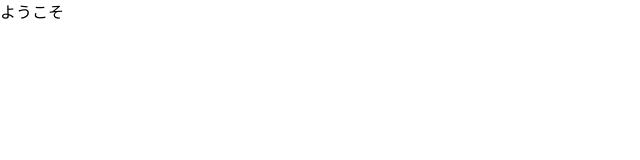
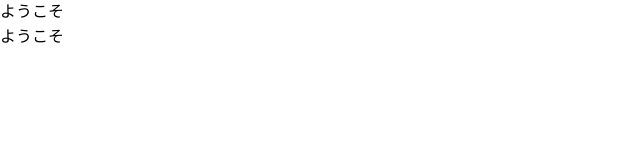
Before and after one commit to first-contributions-ja/first-contributions-ja.github.io, a Next.js app: page / in a window 1280 px wide. Shown: the top 160 px of the page, without its empty margins (0-640 px from the left). Built offline with nearby package versions, Linux system fonts and the light colour scheme.

Commit message:
fix/inter

```diff
--- a/src/app/globals.css
+++ b/src/app/globals.css
@@ -3,3 +3,4 @@
 @tailwind utilities;
 
 @import url("https://fonts.googleapis.com/css2?family=Noto+Sans+JP:wght@400;700&display=swap");
+@import url("https://fonts.googleapis.com/css2?family=Inter:wght@400;700&display=swap");
--- a/src/app/page.tsx
+++ b/src/app/page.tsx
@@ -1,3 +1,8 @@
 export default function Home() {
-  return <div>ようこそ</div>;
+  return (
+    <>
+      <div className="font-noto-sans-jp">ようこそ</div>
+      <div className="font-inter">ようこそ</div>
+    </>
+  );
 }
--- a/tailwind.config.ts
+++ b/tailwind.config.ts
@@ -15,6 +15,7 @@ const config: Config = {
       },
       fontFamily: {
         "noto-sans-jp": ['"Noto Sans JP"', "sans-serif"],
+        inter: ["Inter", "sans-serif"],
       },
     },
   },
```
